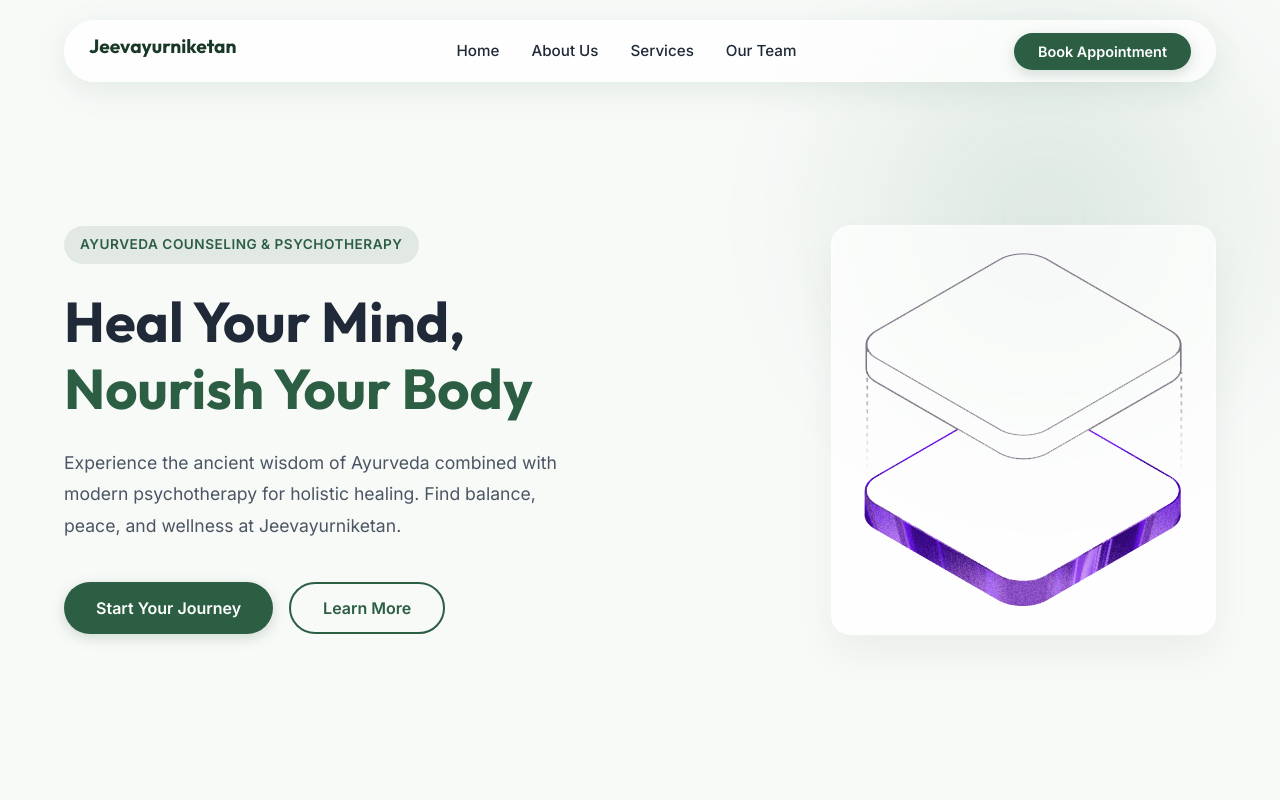
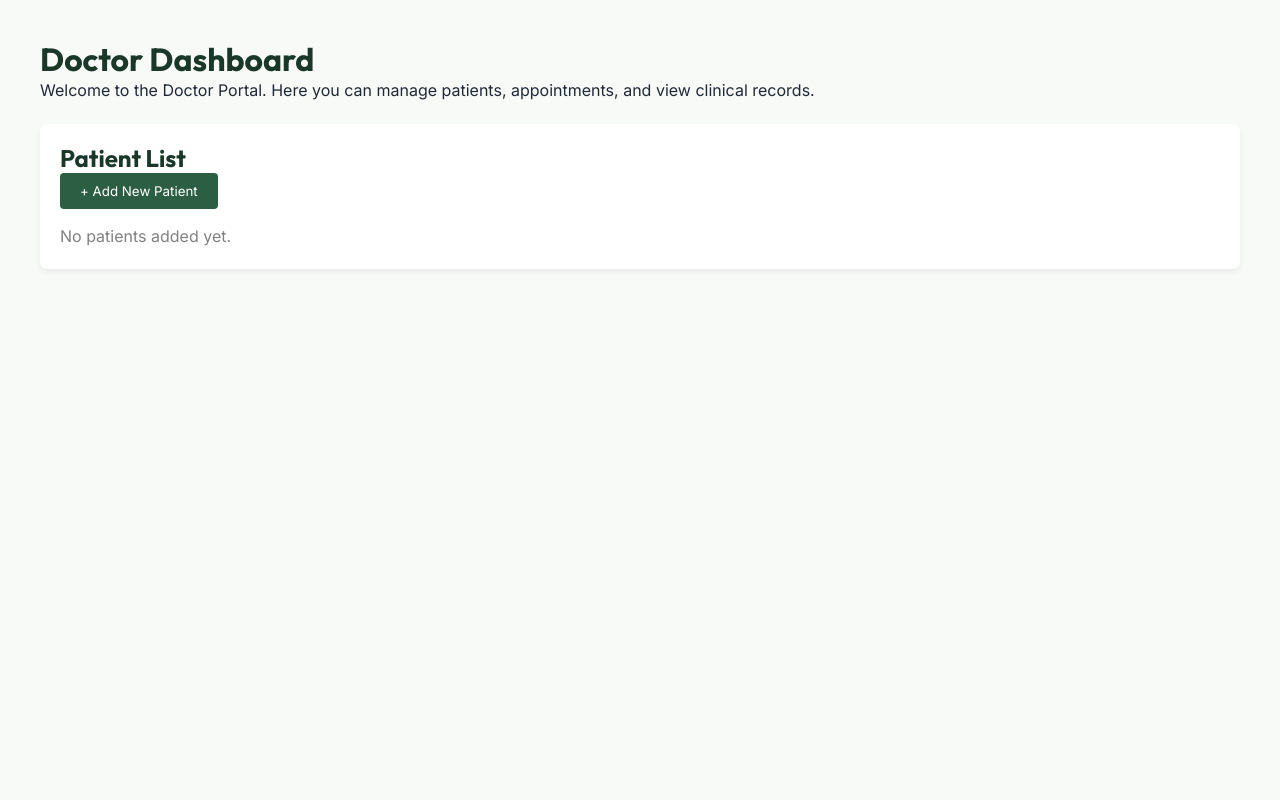
Before and after one commit to fahadmb123/Jeevayurniketan-ayurveda-app, a React (Vite) app in the folder frontend/: page /doctor in a window 1280 px wide. Shown: the top 800 px of the page. Built offline with nearby package versions, Linux system fonts and the light colour scheme.

Commit message:
feat:add routes

```diff
--- a/frontend/package.json
+++ b/frontend/package.json
@@ -11,7 +11,8 @@
   },
   "dependencies": {
     "react": "^19.2.8",
-    "react-dom": "^19.2.8"
+    "react-dom": "^19.2.8",
+    "react-router-dom": "^7.18.4"
   },
   "devDependencies": {
     "@eslint/js": "^10.0.1",
--- a/frontend/src/app/App.tsx
+++ b/frontend/src/app/App.tsx
@@ -1,9 +1,17 @@
-import { HomePage } from '@/pages/home'
+import React from 'react';
+import { BrowserRouter as Router, Routes, Route } from 'react-router-dom';
+import { HomePage } from '@/pages/home';
+import { DoctorDashboard } from '@/pages/doctor';
 
-export const App = () => {
+export const App: React.FC = () => {
   return (
-    <div className="app">
-      <HomePage />
-    </div>
-  )
-}
+    <Router>
+      <div className="app">
+        <Routes>
+          <Route path="/" element={<HomePage />} />
+          <Route path="/doctor" element={<DoctorDashboard />} />
+        </Routes>
+      </div>
+    </Router>
+  );
+};
--- /dev/null
+++ b/frontend/src/pages/doctor/index.ts
@@ -0,0 +1 @@
+export { DoctorDashboard } from './ui/DoctorDashboard';
--- /dev/null
+++ b/frontend/src/pages/doctor/ui/DoctorDashboard.tsx
@@ -0,0 +1,26 @@
+import React from 'react';
+
+export const DoctorDashboard: React.FC = () => {
+  return (
+    <div style={{ padding: '40px', fontFamily: 'Inter, sans-serif' }}>
+      <h1>Doctor Dashboard</h1>
+      <p>Welcome to the Doctor Portal. Here you can manage patients, appointments, and view clinical records.</p>
+
+      {/* Placeholder for patient management */}
+      <div style={{ marginTop: '20px', padding: '20px', backgroundColor: 'white', borderRadius: '8px', boxShadow: '0 4px 6px rgba(0,0,0,0.05)' }}>
+        <h2>Patient List</h2>
+        <button style={{
+          padding: '10px 20px',
+          backgroundColor: 'var(--primary-green)',
+          color: 'white',
+          border: 'none',
+          borderRadius: '4px',
+          cursor: 'pointer'
+        }}>
+          + Add New Patient
+        </button>
+        <p style={{ marginTop: '15px', color: 'gray' }}>No patients added yet.</p>
+      </div>
+    </div>
+  );
+};
```
Also changed, not shown: 1 other file (tests, documents, lock files or other folders).
